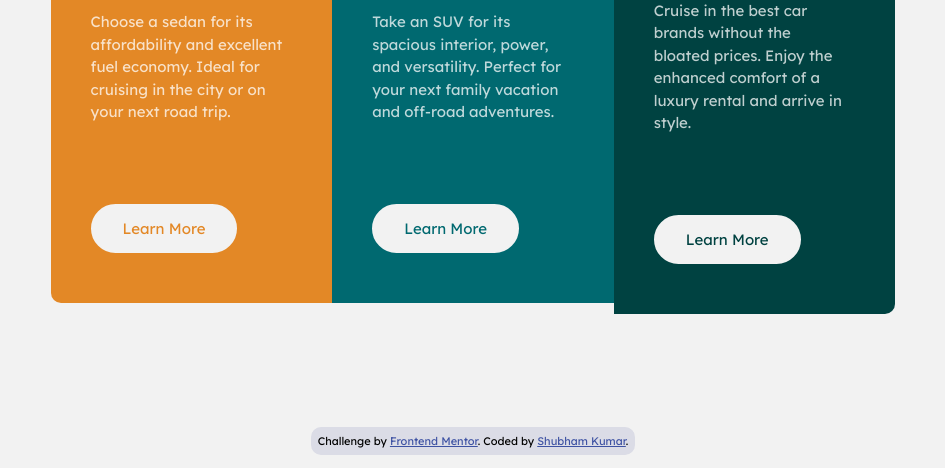
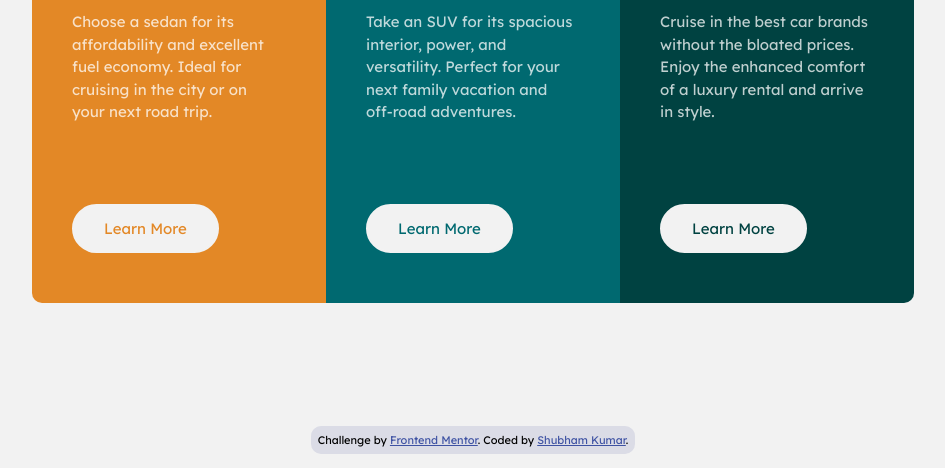
Before and after one commit to ShubhamKumar3110/3-column-preview-card, a plain HTML site: page index.html in a window 1280 px wide. Shown: the part 332-800 px from the top of the page, without its empty margins (167-1112 px from the left). Drawn offline with Linux system fonts and the light colour scheme.

Commit message:
Changed flex having minimum width and direction column, resolving accesibility issues, changing button to anchor tag

```diff
--- a/index.html
+++ b/index.html
@@ -15,7 +15,7 @@
 </head>
 <body>
 
-  <div class="preview-card">
+  <main class="preview-card">
 
     <div class="all-cars">
 
@@ -24,30 +24,30 @@
         <h1>Sedans</h1>
         <p>Choose a sedan for its affordability and excellent fuel economy. Ideal for cruising in the city
           or on your next road trip.</p>
-        <button class="button1">Learn More</button>
+        <a class="a1">Learn More</a>
       </div>
       <div class="cars cars2">
         <img src="images/icon-suvs.svg" aria-hidden="true" alt="suvs">
         <h1>SUVs</h1>
         <p>Take an SUV for its spacious interior, power, and versatility. Perfect for your next family vacation
           and off-road adventures.</p>
-        <button class="button2">Learn More</button>
+        <a class="a2">Learn More</a>
       </div>
       <div class="cars cars3">
         <img src="images/icon-luxury.svg" aria-hidden="true" alt="luxury">
         <h1>Luxury</h1>
         <p>Cruise in the best car brands without the bloated prices. Enjoy the enhanced comfort of a luxury
           rental and arrive in style.</p>
-        <button class="button3">Learn More</button>
+        <a class="a3">Learn More</a>
       </div>
 
     </div>
 
-  </div>
+  </main>
 
-  <div class="attribution">
+  <footer class="attribution">
     Challenge by <a href="https://www.frontendmentor.io?ref=challenge" target="_blank">Frontend Mentor</a>.
     Coded by <a href="https://www.frontendmentor.io/profile/ShubhamKumar3110">Shubham Kumar</a>.
-  </div>
+  </footer>
 </body>
 </html>
--- a/styles.css
+++ b/styles.css
@@ -31,11 +31,10 @@ body {
     display: flex;
     justify-content: center;
     align-items: center;
-    flex-wrap: wrap;
 }
 
 .cars {
-    width: 22%;
+    flex: 0 0 294px;
     padding-right: 45px;
     padding-left: 40px;
 }
@@ -74,7 +73,8 @@ p {
     margin-bottom: 30px;
 }
 
-button {
+main a {
+    display: inline-block;
     background-color: hsl(0, 0%, 95%);
     font-family: 'Lexend Deca', sans-serif;
     font-size: 15px;
@@ -84,32 +84,32 @@ button {
     margin: 50px 0px;
 }
 
-button:hover {
+main a:hover {
     color: hsl(0, 0%, 95%);
     border: 2px solid white;
 }
 
-.button1 {
+.a1 {
     color: hsl(31, 77%, 52%);
 }
 
-.button1:hover {
+.a1:hover {
     background-color: hsl(31, 77%, 52%);
 }
 
-.button2 {
+.a2 {
     color: hsl(184, 100%, 22%);
 }
 
-.button2:hover {
+.a2:hover {
     background-color: hsl(184, 100%, 22%);
 }
 
-.button3 {
+.a3 {
     color: hsl(179, 100%, 13%);
 }
 
-.button3:hover {
+.a3:hover {
     background-color: hsl(179, 100%, 13%);
 }
 
@@ -125,6 +125,9 @@ button:hover {
 }
 
 @media (max-width: 420px) {
+    .all-cars {
+        flex-direction: column;
+    }
     .cars{
         width: 90%;
     }
```
